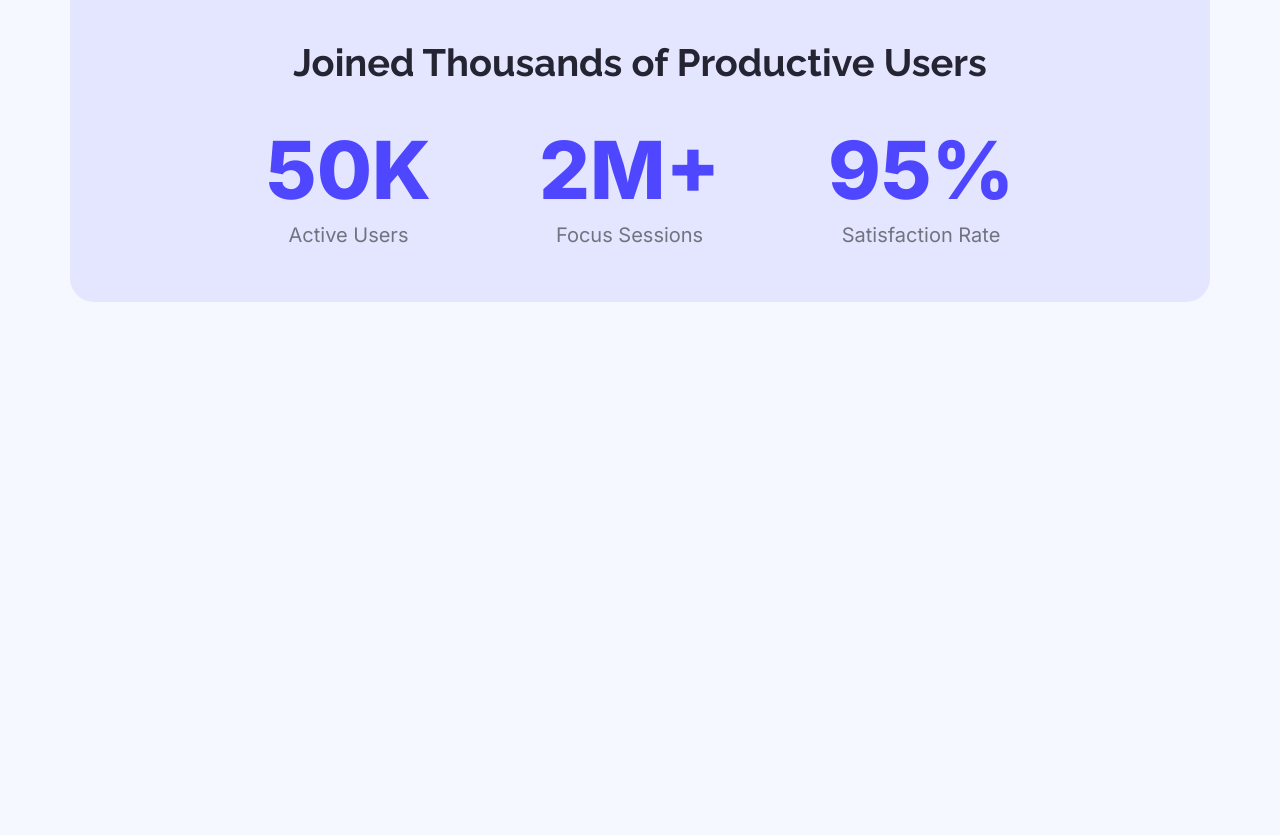
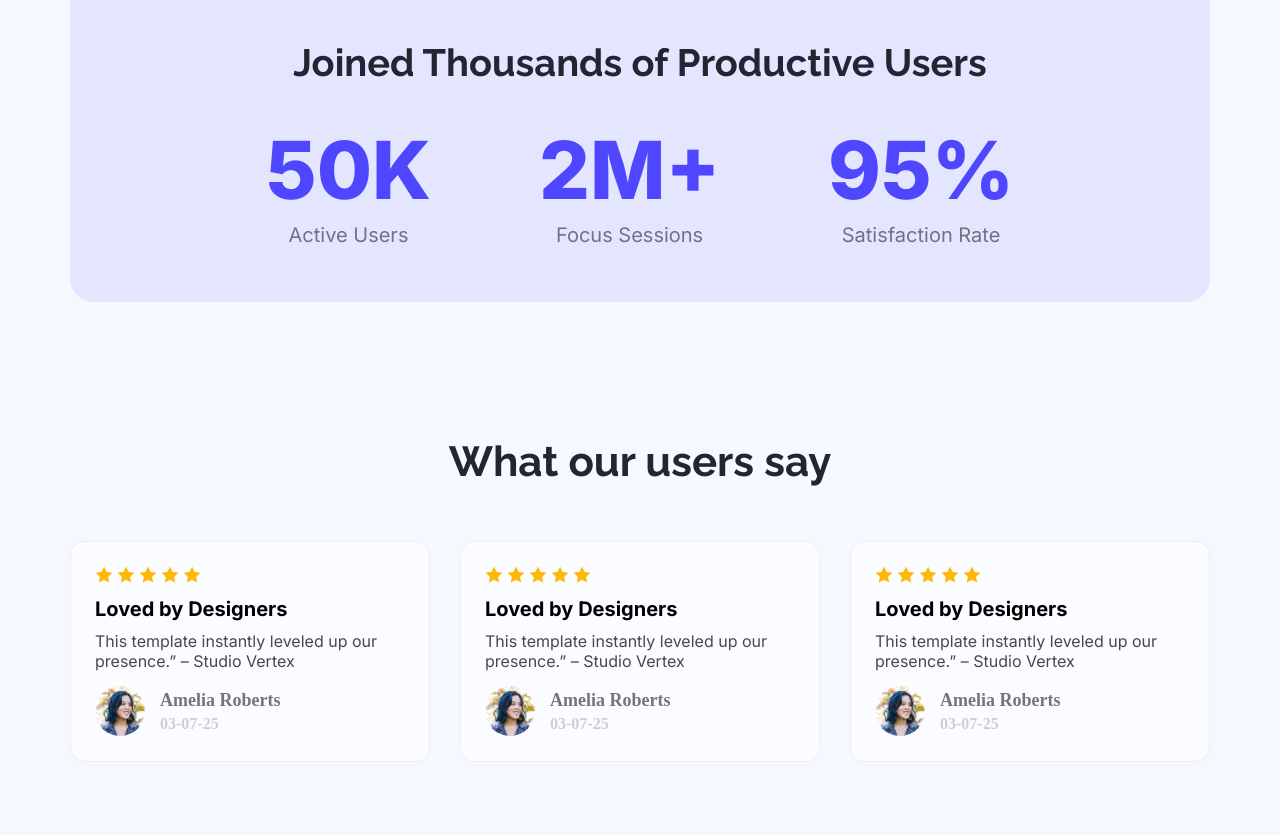
Before and after one commit to smmasudrana/Mile1-Module6-Assignment-01, a plain HTML site: page index.html in a window 1280 px wide. Shown: the part 1221-2056 px from the top of the page. Before the commit the page ends 1573 px from the top, so only its background shows below. Drawn offline with Linux system fonts and the light colour scheme.

Commit message:
review section commit

```diff
--- a/index.html
+++ b/index.html
@@ -35,7 +35,7 @@
                 <button class="primary-btn"><a href="">Launch Live Preview</a></button>
             </div>
             <div class="action-image">
-                <img src="/Assets/wc-mini.png" alt="">
+                <img src="./Assets/wc-mini.png" alt="">
             </div>
          </section>
 
@@ -57,6 +57,61 @@
                 </div>
             </div>
           </section>
+
+          <!-- review section -->
+           <section class="review-section">
+            <h1>What our users say</h1>
+            <div class="reviews">
+                <div class="review">
+                    <img src="./Assets/icon-star.png" alt="">
+                    <img src="./Assets/icon-star.png" alt="">
+                    <img src="./Assets/icon-star.png" alt="">
+                    <img src="./Assets/icon-star.png" alt="">
+                    <img src="./Assets/icon-star.png" alt="">
+                    <h3>Loved by Designers</h3>
+                    <p> This template instantly leveled up our presence.” – Studio Vertex</p>
+                    <div class="reviewer-details">
+                        <img src="./Assets/avatar.png" alt="">
+                        <div class="reviewer-name-date">
+                            <h4>Amelia Roberts</h4>
+                            <h5>03-07-25</h5>
+                        </div>
+                    </div>
+                </div>
+                <div class="review">
+                    <img src="./Assets/icon-star.png" alt="">
+                    <img src="./Assets/icon-star.png" alt="">
+                    <img src="./Assets/icon-star.png" alt="">
+                    <img src="./Assets/icon-star.png" alt="">
+                    <img src="./Assets/icon-star.png" alt="">
+                    <h3>Loved by Designers</h3>
+                    <p> This template instantly leveled up our presence.” – Studio Vertex</p>
+                    <div class="reviewer-details">
+                        <img src="./Assets/avatar.png" alt="">
+                        <div class="reviewer-name-date">
+                            <h4>Amelia Roberts</h4>
+                            <h5>03-07-25</h5>
+                        </div>
+                    </div>
+                </div>
+                <div class="review">
+                    <img src="./Assets/icon-star.png" alt="">
+                    <img src="./Assets/icon-star.png" alt="">
+                    <img src="./Assets/icon-star.png" alt="">
+                    <img src="./Assets/icon-star.png" alt="">
+                    <img src="./Assets/icon-star.png" alt="">
+                    <h3>Loved by Designers</h3>
+                    <p> This template instantly leveled up our presence.” – Studio Vertex</p>
+                    <div class="reviewer-details">
+                        <img src="./Assets/avatar.png" alt="">
+                        <div class="reviewer-name-date">
+                            <h4>Amelia Roberts</h4>
+                            <h5>03-07-25</h5>
+                        </div>
+                    </div>
+                </div>
+            </div>
+           </section>
     </main>
     <footer></footer>
 </body>
--- a/style.css
+++ b/style.css
@@ -47,7 +47,7 @@ body{
 
 /* Header styles */
 header{
-    background-image: url(/Assets/Hero-bg.png);
+    background-image: url(./Assets/Hero-bg.png);
     padding: 20px 150px;
 }
 .navbar{
@@ -133,3 +133,64 @@ header{
     color: rgba(0, 0, 0, 0.5);
     margin: 5px 0px;
 }
+
+/* review section styles */
+.review-section{
+    padding: 50px 0px;
+    text-align: center;
+}
+.review-section h1{
+    font-size: 42px;
+    font-family: "Raleway", sans-serif;
+    font-weight: 700;
+    color: #252432;
+}
+.reviews{
+    display: flex;
+    justify-content: space-between;
+    align-items: center;
+    padding: 20px 0px;
+    gap: 30px;
+}
+.review{
+    text-align: left;
+    padding: 24px;
+    border-radius: 14px;
+    background-color: #fafcff;
+    border: 1px solid rgba(242, 237, 237, 1);
+}
+.review h3{
+    font-size: 20px;
+    font-family: "Inter", sans-serif;
+    margin: 10px 0px;
+}
+.review p{
+    font-size: 16px;
+    font-family: "Inter", sans-serif;
+    margin: 10px 0px;
+    color: #474848;
+}
+.reviewer-details{
+    margin-top: 5px;
+    display: flex;
+    gap: 15px;
+}
+.reviewer-details img{
+    width: 50px;
+    height: 50px;
+    border-radius: 100px;
+}
+.reviewer-details{
+    margin-top: 15px;
+    display: flex;
+}
+.reviewer-details h4{
+    font-size: 18px;
+    margin: 4px 0px;
+    color: #757575;
+}
+.reviewer-details h5{
+    font-size: 16px;
+    margin: 4px 0px;
+    color: #cdcecf;
+}
```
